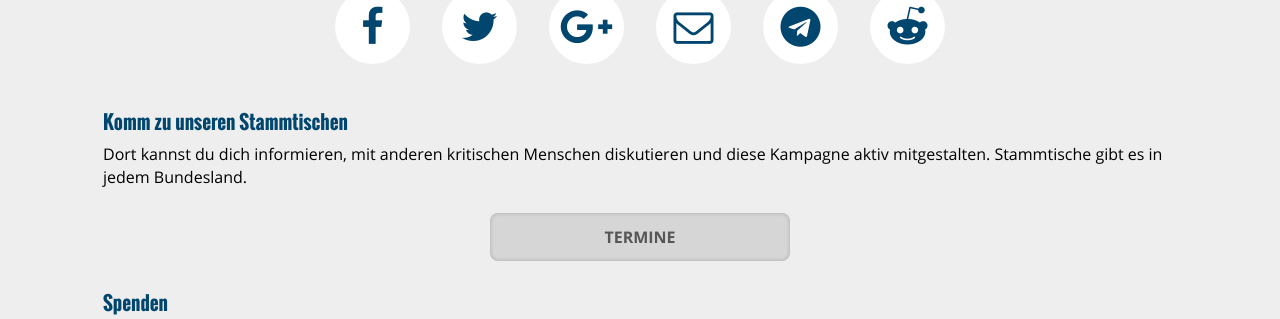
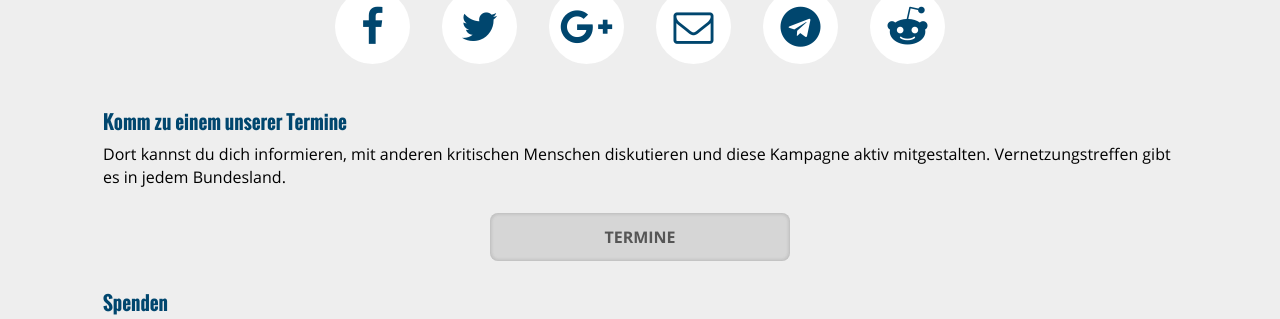
Before and after one commit to AKVorrat/ueberwachungspaket.at, a Flask app: page /weitersagen/ in a window 1280 px wide. Shown: the part 325-644 px from the top of the page. Run offline with Flask 2, Linux system fonts and the light colour scheme; parts of the project's set-up code (start-up, migrations or seed data) failed here and were passed over; some libraries are stand-ins or nearby versions.

Commit message:
Stammtische durch Vernetzungstreffen ausgetauscht

```diff
--- a/ueberwachungspaket/templates/share.html
+++ b/ueberwachungspaket/templates/share.html
@@ -49,9 +49,9 @@
 					</div>
 				</div>
 				<div class="column">
-					<h4>Komm zu unseren Stammtischen</h4>
-					<p>Dort kannst du dich informieren, mit anderen kritischen Menschen diskutieren und diese Kampagne aktiv mitgestalten. Stammtische gibt es in jedem Bundesland.</p>
-					<a class="btn btn-back top" href="https://epicenter.works/stammtische">Termine</a>
+					<h4>Komm zu einem unserer Termine</h4>
+					<p>Dort kannst du dich informieren, mit anderen kritischen Menschen diskutieren und diese Kampagne aktiv mitgestalten. Vernetzungstreffen gibt es in jedem Bundesland.</p>
+					<a class="btn btn-back top" href="https://epicenter.works/kalender">Termine</a>
 				</div>
 				<div class="column">
 					<h4>Spenden</h4>
```
